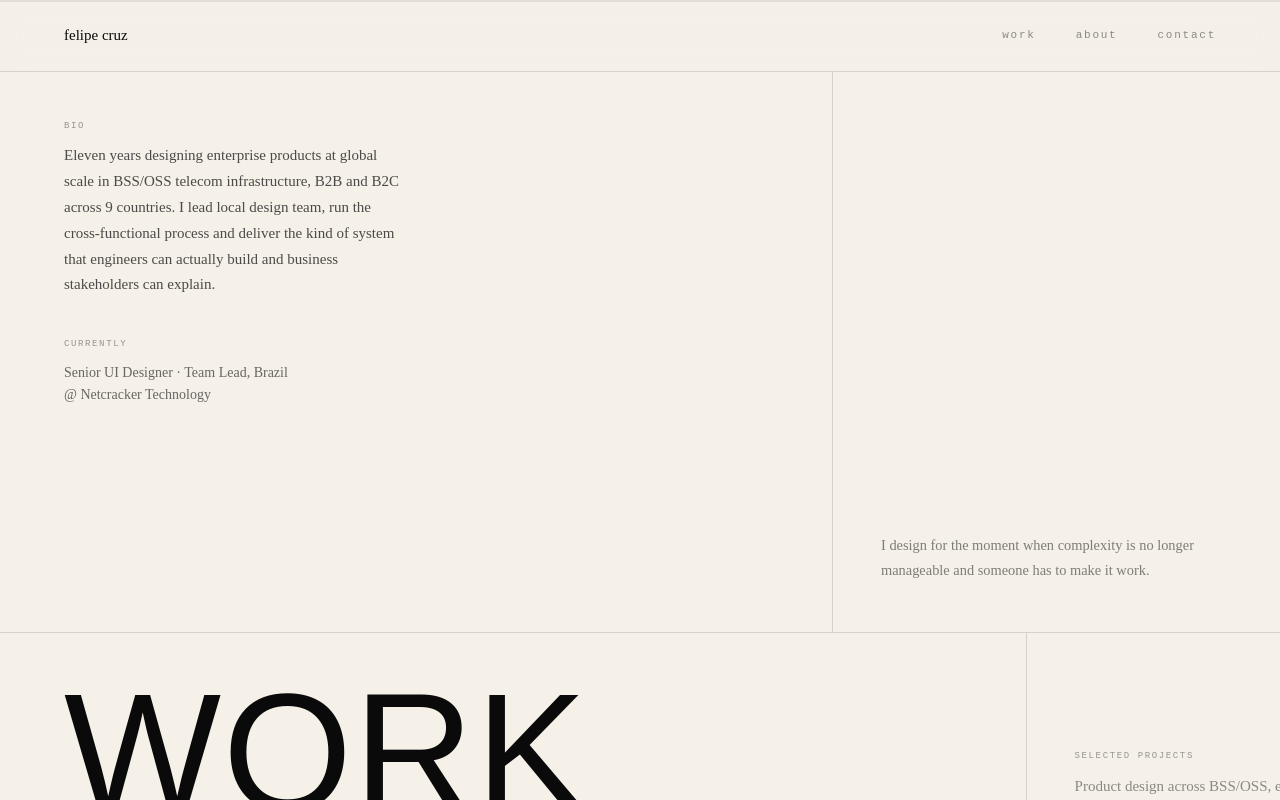
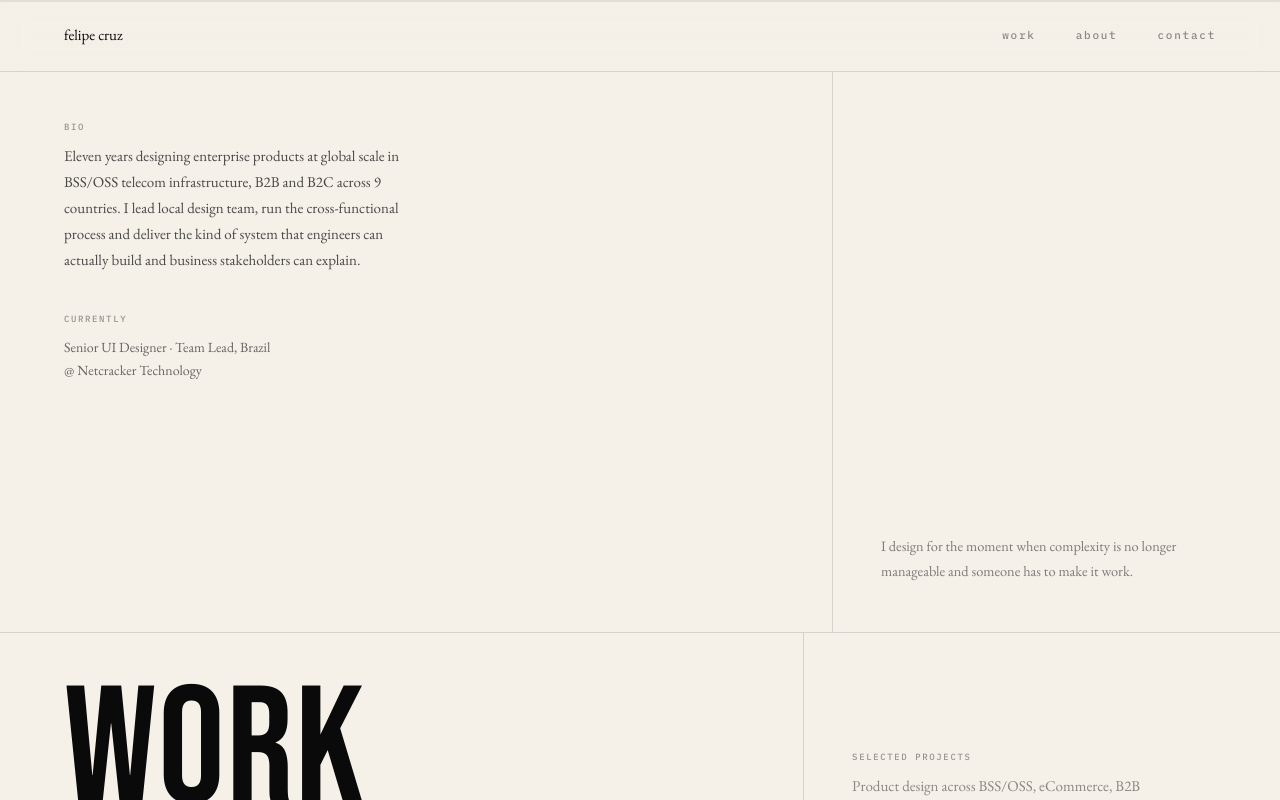
Before and after one commit to cruz-felipe/fcruz-portfolio, a Next.js app: page / in a window 1280 px wide. Shown: the top 800 px of the page. Built offline with nearby package versions, Linux system fonts and the light colour scheme.

Commit message:
fixes fixes

```diff
--- a/app/globals.css
+++ b/app/globals.css
@@ -1,5 +1,4 @@
 @import "tailwindcss";
-@import url('https://fonts.googleapis.com/css2?family=Bebas+Neue&family=EB+Garamond:ital,wght@0,400;0,500;1,400;1,500&family=IBM+Plex+Mono:wght@400;500&display=swap');
 
 :root {
   --bg:      #F5F0E8;
--- a/app/layout.tsx
+++ b/app/layout.tsx
@@ -24,6 +24,11 @@
 export default function RootLayout({ children }: { children: React.ReactNode }) {
   return (
     <html lang="en">
+      <head>
+        <link rel="preconnect" href="https://fonts.googleapis.com" />
+        <link rel="preconnect" href="https://fonts.gstatic.com" crossOrigin="anonymous" />
+        <link href="https://fonts.googleapis.com/css2?family=Bebas+Neue&family=EB+Garamond:ital,wght@0,400;0,500;1,400;1,500&family=IBM+Plex+Mono:wght@400;500&display=swap" rel="stylesheet" />
+      </head>
       <body>
         <ResponsiveStyles />
         <ScrollProgress />
```
